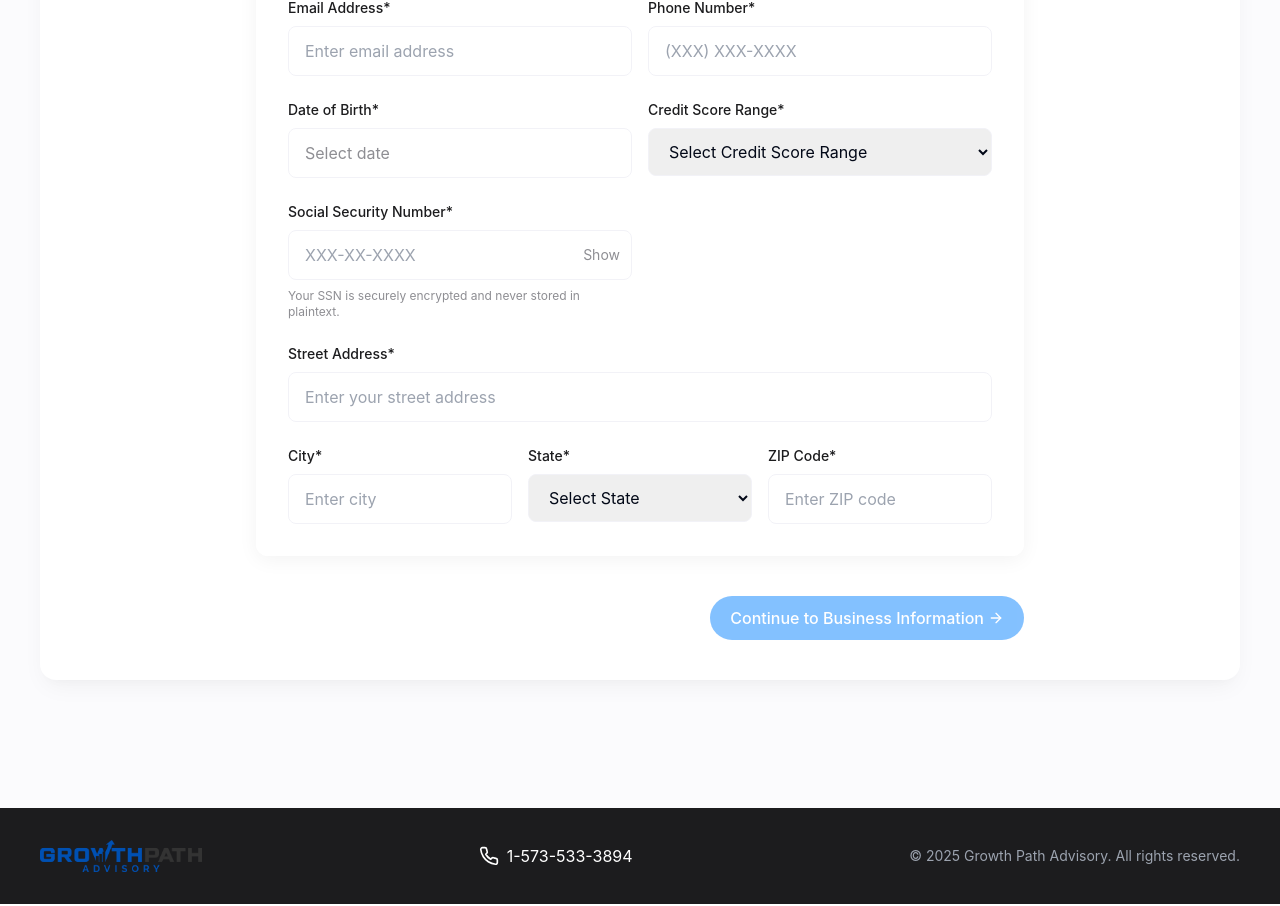
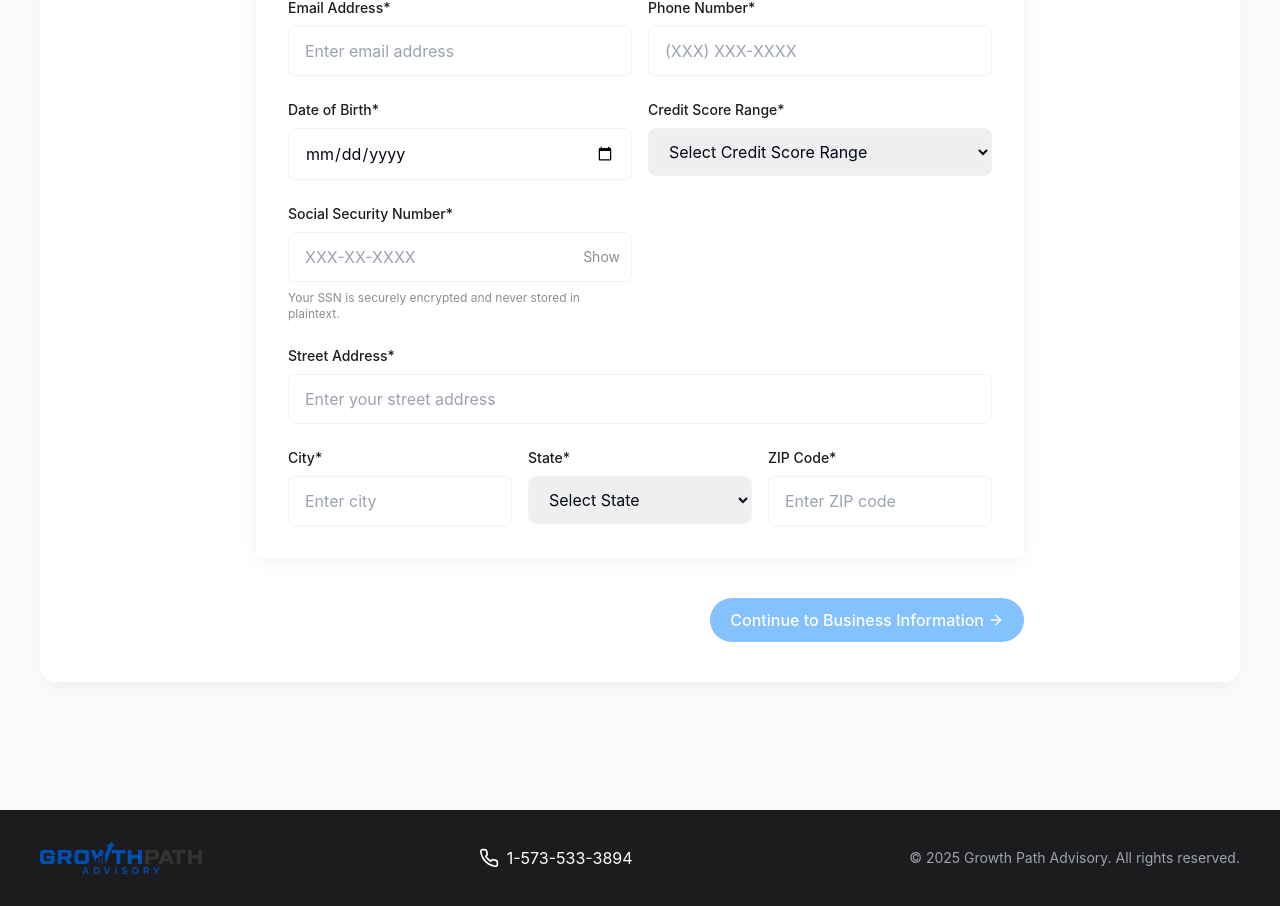
Before and after one commit to Dontworryaboutit69/bridge-flow-builder, a React (Vite) app: page /application in a window 1280 px wide. Shown: the part 796-1702 px from the top of the page. Built offline with nearby package versions, Linux system fonts and the light colour scheme.

Commit message:
Allow manual date entry
Allows users to manually enter dates instead of using the calendar.

```diff
--- a/src/components/ApplicationSteps/BusinessInfo/BusinessDateSelector.tsx
+++ b/src/components/ApplicationSteps/BusinessInfo/BusinessDateSelector.tsx
@@ -1,41 +1,46 @@
 
 import { useApplication } from '@/lib/applicationContext';
-import { Calendar } from "@/components/ui/calendar";
-import { Popover, PopoverContent, PopoverTrigger } from "@/components/ui/popover";
-import { format } from "date-fns";
+import { useState, useEffect } from 'react';
 
 const BusinessDateSelector = () => {
   const { applicationData, updateApplicationData } = useApplication();
+  const [dateValue, setDateValue] = useState('');
+
+  // Initialize the date input if there's already a value in applicationData
+  useEffect(() => {
+    if (applicationData.businessStartDate) {
+      // Format date to YYYY-MM-DD for HTML date input
+      const date = new Date(applicationData.businessStartDate);
+      const formattedDate = date.toISOString().split('T')[0];
+      setDateValue(formattedDate);
+    }
+  }, [applicationData.businessStartDate]);
+
+  const handleDateChange = (e: React.ChangeEvent<HTMLInputElement>) => {
+    const newDate = e.target.value;
+    setDateValue(newDate);
+
+    if (newDate) {
+      // Store as ISO string in application data
+      const date = new Date(newDate);
+      updateApplicationData({ businessStartDate: date.toISOString() });
+    } else {
+      updateApplicationData({ businessStartDate: '' });
+    }
+  };
 
   return (
     <div className="space-y-2">
       <label className="block text-sm font-medium text-funding-dark">
         Business Start Date*
       </label>
-      <Popover>
-        <PopoverTrigger asChild>
-          <button
-            type="button"
-            className={`w-full px-4 py-3 rounded-lg border text-left border-funding-light-gray focus:border-funding-blue focus:ring-1 focus:ring-funding-blue/30 outline-none transition-all ${
-              !applicationData.businessStartDate && 'text-funding-gray'
-            }`}
-          >
-            {applicationData.businessStartDate ?
-              format(new Date(applicationData.businessStartDate), 'PPP') :
-              'Select start date'}
-          </button>
-        </PopoverTrigger>
-        <PopoverContent className="w-auto p-0" align="start">
-          <Calendar
-            mode="single"
-            selected={applicationData.businessStartDate ? new Date(applicationData.businessStartDate) : undefined}
-            onSelect={(date) => updateApplicationData({ businessStartDate: date ? date.toISOString() : '' })}
-            disabled={(date) => date > new Date()}
-            initialFocus
-            className="p-3 pointer-events-auto"
-          />
-        </PopoverContent>
-      </Popover>
+      <input
+        type="date"
+        value={dateValue}
+        onChange={handleDateChange}
+        max={new Date().toISOString().split('T')[0]} // Limit to today
+        className="w-full px-4 py-3 rounded-lg border text-left border-funding-light-gray focus:border-funding-blue focus:ring-1 focus:ring-funding-blue/30 outline-none transition-all"
+      />
     </div>
   );
 };
--- a/src/components/ApplicationSteps/PersonalInfo/PersonalIdentitySection.tsx
+++ b/src/components/ApplicationSteps/PersonalInfo/PersonalIdentitySection.tsx
@@ -1,14 +1,22 @@
 
 import { useApplication } from '@/lib/applicationContext';
-import { Calendar } from "@/components/ui/calendar";
-import { Popover, PopoverContent, PopoverTrigger } from "@/components/ui/popover";
-import { format } from "date-fns";
+import { useState, useEffect } from 'react';
 import { CreditScoreRange } from '@/types/documents';
-import { useState } from 'react';
 
 const PersonalIdentitySection = () => {
   const { applicationData, updateApplicationData } = useApplication();
   const [ssnMasked, setSsnMasked] = useState(true);
+  const [dateValue, setDateValue] = useState('');
+
+  // Initialize the date input if there's already a value in applicationData
+  useEffect(() => {
+    if (applicationData.dateOfBirth) {
+      // Format date to YYYY-MM-DD for HTML date input
+      const date = new Date(applicationData.dateOfBirth);
+      const formattedDate = date.toISOString().split('T')[0];
+      setDateValue(formattedDate);
+    }
+  }, [applicationData.dateOfBirth]);
 
   const creditScoreRanges: CreditScoreRange[] = [
     'Below 600',
@@ -33,6 +41,19 @@ const PersonalIdentitySection = () => {
     setSsnMasked(!ssnMasked);
   };
 
+  const handleDateChange = (e: React.ChangeEvent<HTMLInputElement>) => {
+    const newDate = e.target.value;
+    setDateValue(newDate);
+
+    if (newDate) {
+      // Store as ISO string in application data
+      const date = new Date(newDate);
+      updateApplicationData({ dateOfBirth: date.toISOString() });
+    } else {
+      updateApplicationData({ dateOfBirth: '' });
+    }
+  };
+
   return (
     <>
       <div className="grid grid-cols-1 sm:grid-cols-2 gap-4">
@@ -40,32 +61,14 @@ const PersonalIdentitySection = () => {
           <label className="block text-sm font-medium text-funding-dark">
             Date of Birth*
           </label>
-          <Popover>
-            <PopoverTrigger asChild>
-              <button
-                type="button"
-                className={`w-full px-4 py-3 rounded-lg border text-left border-funding-light-gray focus:border-funding-blue focus:ring-1 focus:ring-funding-blue/30 outline-none transition-all ${
-                  !applicationData.dateOfBirth && 'text-funding-gray'
-                }`}
-              >
-                {applicationData.dateOfBirth ?
-                  format(new Date(applicationData.dateOfBirth), 'PPP') :
-                  'Select date'}
-              </button>
-            </PopoverTrigger>
-            <PopoverContent className="w-auto p-0" align="start">
-              <Calendar
-                mode="single"
-                selected={applicationData.dateOfBirth ? new Date(applicationData.dateOfBirth) : undefined}
-                onSelect={(date) => updateApplicationData({ dateOfBirth: date?.toISOString() })}
-                disabled={(date) =>
-                  date > new Date() || date < new Date("1900-01-01")
-                }
-                initialFocus
-                className="p-3 pointer-events-auto"
-              />
-            </PopoverContent>
-          </Popover>
+          <input
+            type="date"
+            value={dateValue}
+            onChange={handleDateChange}
+            max={new Date().toISOString().split('T')[0]} // Limit to today
+            min="1900-01-01" // Reasonable minimum date
+            className="w-full px-4 py-3 rounded-lg border text-left border-funding-light-gray focus:border-funding-blue focus:ring-1 focus:ring-funding-blue/30 outline-none transition-all"
+          />
         </div>
 
         <div className="space-y-2">
--- a/src/components/ApplicationSteps/ReviewSubmit.tsx
+++ b/src/components/ApplicationSteps/ReviewSubmit.tsx
@@ -37,7 +37,7 @@ const ReviewSubmit = () => {
     window.scrollTo(0, 0);
   }, [submitSuccess]);
 
-  // Format date of birth for display
+  // Format date for display
   const formatDate = (dateString: string) => {
     if (!dateString) return '';
     const date = new Date(dateString);
```
